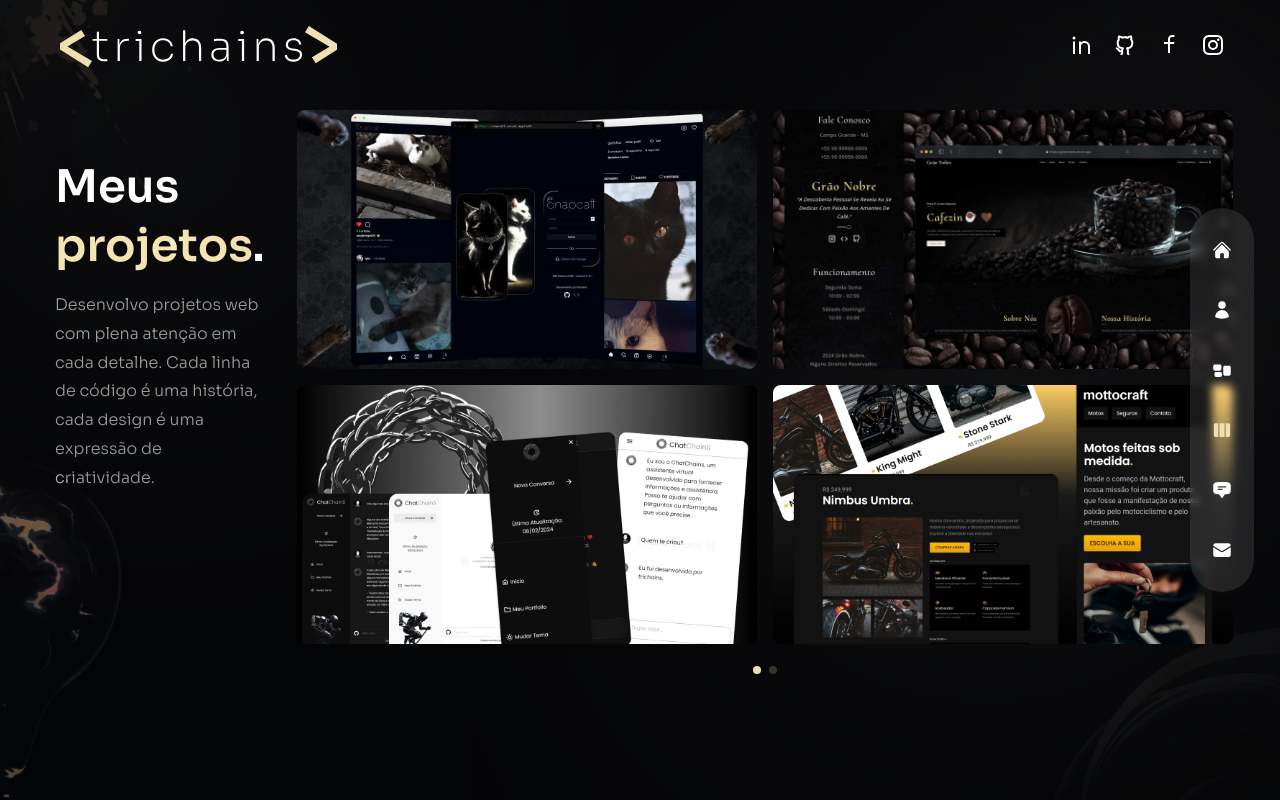
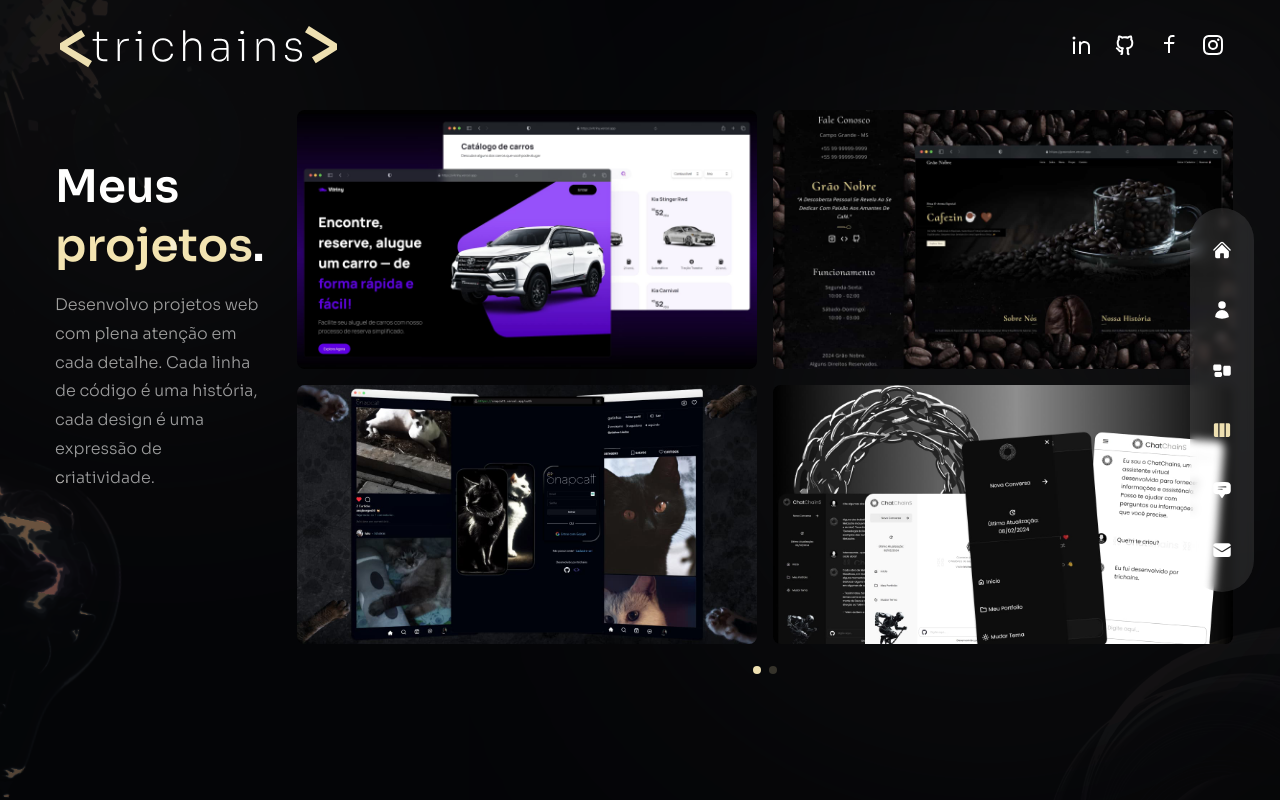
Before and after one commit to trichains/portfolio, a Next.js app: page /work in a window 1280 px wide. Built offline with nearby package versions, Linux system fonts and the light colour scheme.

Commit message:
add projeto vitriny

```diff
--- a/components/WorkSlider.js
+++ b/components/WorkSlider.js
@@ -4,14 +4,14 @@ const workSlider = {
     {
       projects: [
         {
-          title: 'Snapcatt',
+          title: 'Vitriny',
           description: (
             <span className="bg-black bg-opacity-75 rounded py-1 w-max text-center inline text-white px-2">
-              Rede social completa para gatos.
+              Um site com um catálogo de carros para alugar.
             </span>
           ),
-          link: 'https://snapcatt.vercel.app',
-          image: '/thumb5.jpg'
+          link: 'https://vitriny.vercel.app/',
+          image: '/thumb7.jpg'
         },
         {
           title: 'Grão Nobre',
@@ -24,6 +24,16 @@ const workSlider = {
           image: '/thumb6.jpg'
         },
         {
+          title: 'Snapcatt',
+          description: (
+            <span className="bg-black bg-opacity-75 rounded py-1 w-max text-center inline text-white px-2">
+              Rede social completa para gatos.
+            </span>
+          ),
+          link: 'https://snapcatt.vercel.app',
+          image: '/thumb5.jpg'
+        },
+        {
           title: 'ChatChains',
           description: (
             <span className="bg-black bg-opacity-75 rounded py-1 w-max text-center inline text-white px-2">
@@ -32,7 +42,11 @@ const workSlider = {
           ),
           link: 'https://chatchains.vercel.app/',
           image: '/thumb1.jpg'
-        },
+        }
+      ]
+    },
+    {
+      projects: [
         {
           title: 'mottocraft',
           description: (
@@ -42,11 +56,7 @@ const workSlider = {
           ),
           link: 'https://mottocraft.vercel.app/',
           image: '/thumb2.jpg'
-        }
-      ]
-    },
-    {
-      projects: [
+        },
         {
           title: 'Aves Fantásticas',
           description: (
@@ -56,16 +66,6 @@ const workSlider = {
           ),
           link: 'https://trichains.github.io/aves-fantasticas/',
           image: '/thumb3.jpg'
-        },
-        {
-          title: 'WildBeast',
-          description: (
-            <span className="bg-black bg-opacity-75 rounded py-1 w-max text-center inline text-white px-2">
-              Explore o mundo da natureza com este site informativo.
-            </span>
-          ),
-          link: 'https://trichains.github.io/projeto-wildbeast/',
-          image: '/thumb4.jpg'
         },
         {
           title: 'Em Breve',
```
Also changed, not shown: public/thumb2.jpg.
